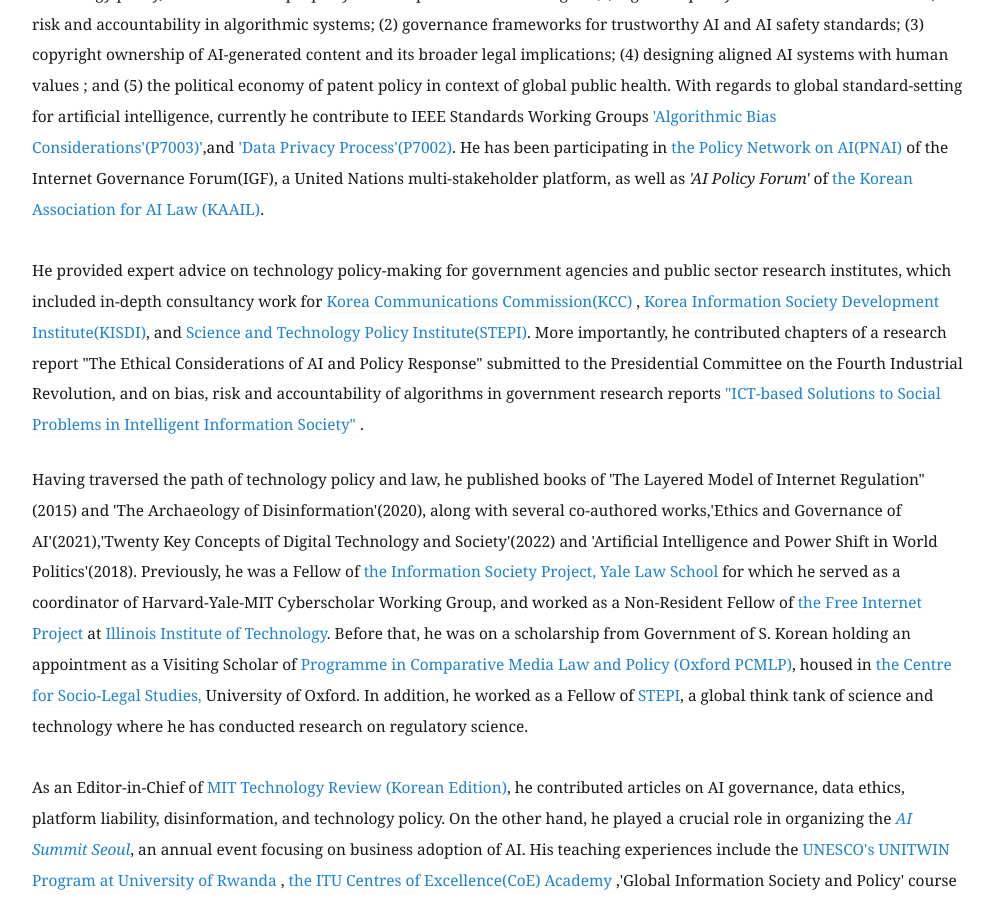
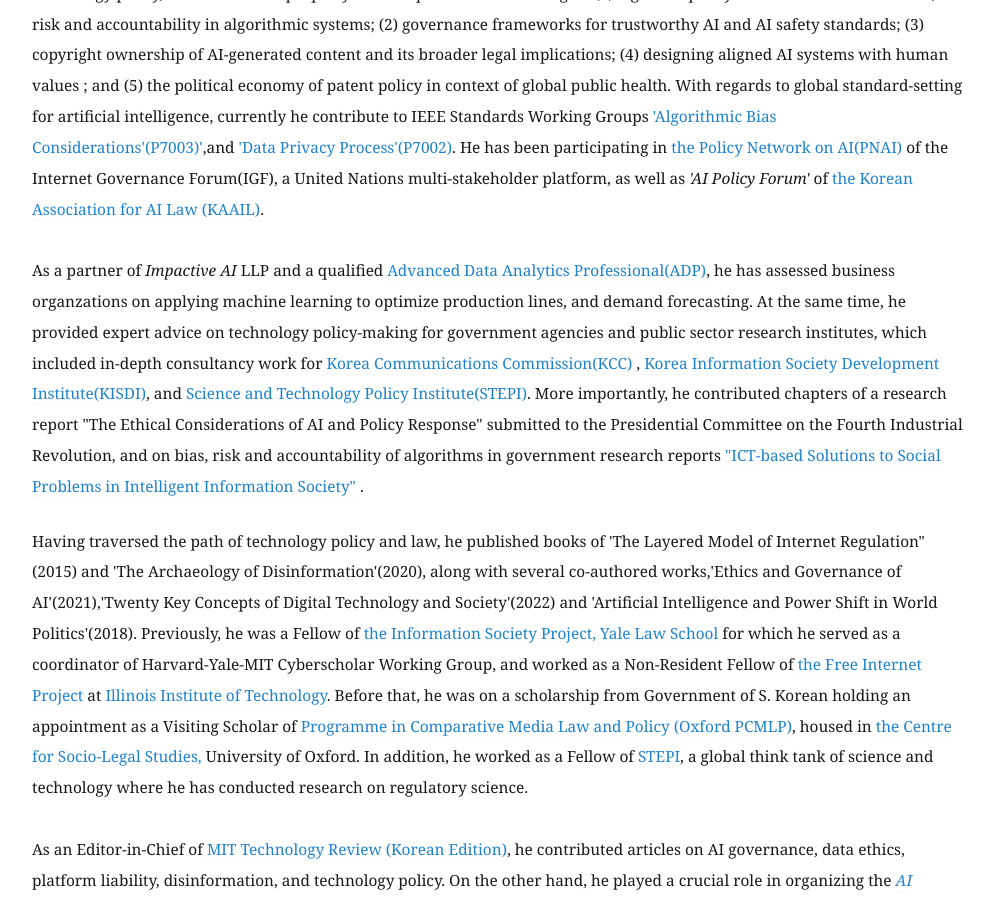
Before and after one commit to eunchangchoi/eunchangchoi.github.io, a Jekyll site: the page built from index.md, in a window 1280 px wide and 900 px high, scrolled down 671 px. Shown: the whole window, without its empty margins (68-1062 px from the left). Built offline with Jekyll 4.4.1, drawn with Linux system fonts in a browser that asks for light colours.

Commit message:
Update index.md

```diff
--- a/index.md
+++ b/index.md
@@ -24,7 +24,7 @@
  <br>
 <p style="font-size:1.1em"> Eun Chang Choi, 최은창(崔恩彰), is a leading expert in AI governance and scholar of issues at the nexus of machine learning, technology policy, and intellectual property law. His publications investigate (1) legal and policy issues associated with bias, risk and accountability in algorithmic systems; (2) governance frameworks for trustworthy AI and AI safety standards; (3) copyright ownership of AI-generated content and its broader legal implications; (4) designing aligned AI systems with human values ; and (5) the political economy of patent policy in context of global public health. With regards to global standard-setting for artificial intelligence, currently he contribute to IEEE Standards Working Groups <a href="https://sagroups.ieee.org/7003/">'Algorithmic Bias Considerations'(P7003)'</a>,and <a href="https://sagroups.ieee.org/7002"> 'Data Privacy Process'(P7002)</a>. He has been participating in <a href="https://www.intgovforum.org/en/pnai"> the Policy Network on AI(PNAI) </a> of the Internet Governance Forum(IGF), a United Nations multi-stakeholder platform, as well as <i>'AI Policy Forum'</i> of<a href="http://kaail.or.kr"> the Korean Association for AI Law (KAAIL)</a>. <br>
   <br>
-He provided expert advice on technology policy-making for government agencies and public sector research institutes, which included in-depth consultancy work for <a href="https://eng.kcc.go.kr/user/ehpMain.do"> Korea Communications Commission(KCC) </a>,<a href="https://www.kisdi.re.kr/"> Korea Information Society Development Institute(KISDI)</a>, and <a href="https://www.stepi.re.kr/site/stepien/main.do"> Science and Technology Policy Institute(STEPI)</a>. More importantly, he contributed chapters of a research report "The Ethical Considerations of AI and Policy Response" submitted to the Presidential Committee on the Fourth Industrial Revolution, and on bias, risk and accountability of algorithms in government research reports <a href="https://scienceon.kisti.re.kr/commons/util/originalView.do?cn=TRKO202100006631&dbt=TRKO&rn="> "ICT-based Solutions to Social Problems in Intelligent Information Society" </a>.<br>
+As a partner of <i> Impactive AI</i> LLP and a qualified <a href="https://www.dataq.or.kr/www/sub/a_05.do"> Advanced Data Analytics Professional(ADP)</a>, he has assessed business organzations on applying machine learning to optimize production lines, and demand forecasting. At the same time, he provided expert advice on technology policy-making for government agencies and public sector research institutes, which included in-depth consultancy work for <a href="https://eng.kcc.go.kr/user/ehpMain.do"> Korea Communications Commission(KCC) </a>,<a href="https://www.kisdi.re.kr/"> Korea Information Society Development Institute(KISDI)</a>, and <a href="https://www.stepi.re.kr/site/stepien/main.do"> Science and Technology Policy Institute(STEPI)</a>. More importantly, he contributed chapters of a research report "The Ethical Considerations of AI and Policy Response" submitted to the Presidential Committee on the Fourth Industrial Revolution, and on bias, risk and accountability of algorithms in government research reports <a href="https://scienceon.kisti.re.kr/commons/util/originalView.do?cn=TRKO202100006631&dbt=TRKO&rn="> "ICT-based Solutions to Social Problems in Intelligent Information Society" </a>.<br>
 
   <p style="font-size:1.1em">Having traversed the path of technology policy and law, he published books of 'The Layered Model of Internet Regulation"(2015) and 'The Archaeology of Disinformation'(2020), along with several co-authored works,'Ethics and Governance of AI'(2021),'Twenty Key Concepts of Digital Technology and Society'(2022) and 'Artificial Intelligence and Power Shift in World Politics'(2018). Previously, he was a Fellow of <a href="https://law.yale.edu/isp"> the Information Society Project, Yale Law School</a> for which he served as a coordinator of Harvard-Yale-MIT Cyberscholar Working Group, and worked as a Non-Resident Fellow of <a href="https://thefreeinternetproject.org/"> the Free Internet Project </a> at <a href="https://web.iit.edu/"> Illinois Institute of Technology</a>. Before that, he was on a scholarship from Government of S. Korean holding an appointment as a Visiting Scholar of <a href="https://pcmlp.socleg.ox.ac.uk/about-us/"> Programme in Comparative Media Law and Policy (Oxford PCMLP)</a>, housed in <a href="https://www.law.ox.ac.uk/centres-institutes/centre-socio-legal-studies"> the Centre for Socio-Legal Studies,</a> University of Oxford. In addition, he worked as a Fellow of <a href="https://www.stepi.re.kr/site/stepien/main.do"> STEPI</a>, a global think tank of science and technology where he has conducted research on regulatory science.
    <br>
```
